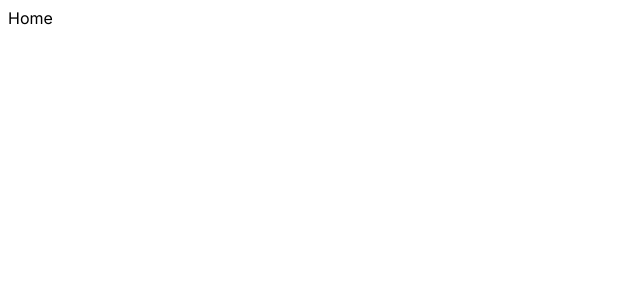
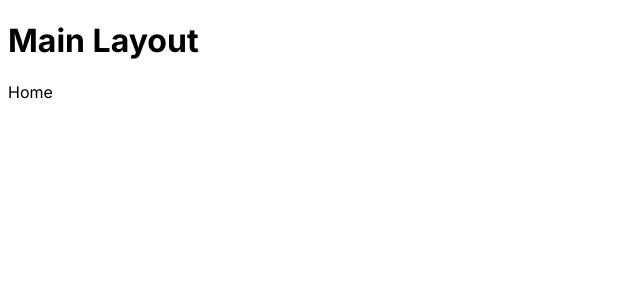
Before and after one commit to emon-get-some-sleep/next-js-portfolio, a Next.js app: page / in a window 1280 px wide. Shown: the top 300 px of the page, without its empty margins (0-640 px from the left). Built offline with nearby package versions, Linux system fonts and the light colour scheme.

Commit message:
learned about layout

```diff
--- a/src/app/layout.js
+++ b/src/app/layout.js
@@ -11,7 +11,11 @@ export const metadata = {
 export default function RootLayout({ children }) {
   return (
     <html lang="en">
-      <body className={inter.className}>{children}</body>
+
+      <body className={inter.className}>
+        <h1>Main Layout</h1>
+        {children}
+        </body>
     </html>
   )
 }
```
Also changed, not shown: src/app/blog/layout.jsx (added, +12 -0 lines), src/app/dashboard/(auth)/login/page.jsx (renamed from src/app/dashboard/login/page.jsx), src/app/dashboard/(auth)/register/page.jsx (renamed from src/app/dashboard/register/page.jsx).
